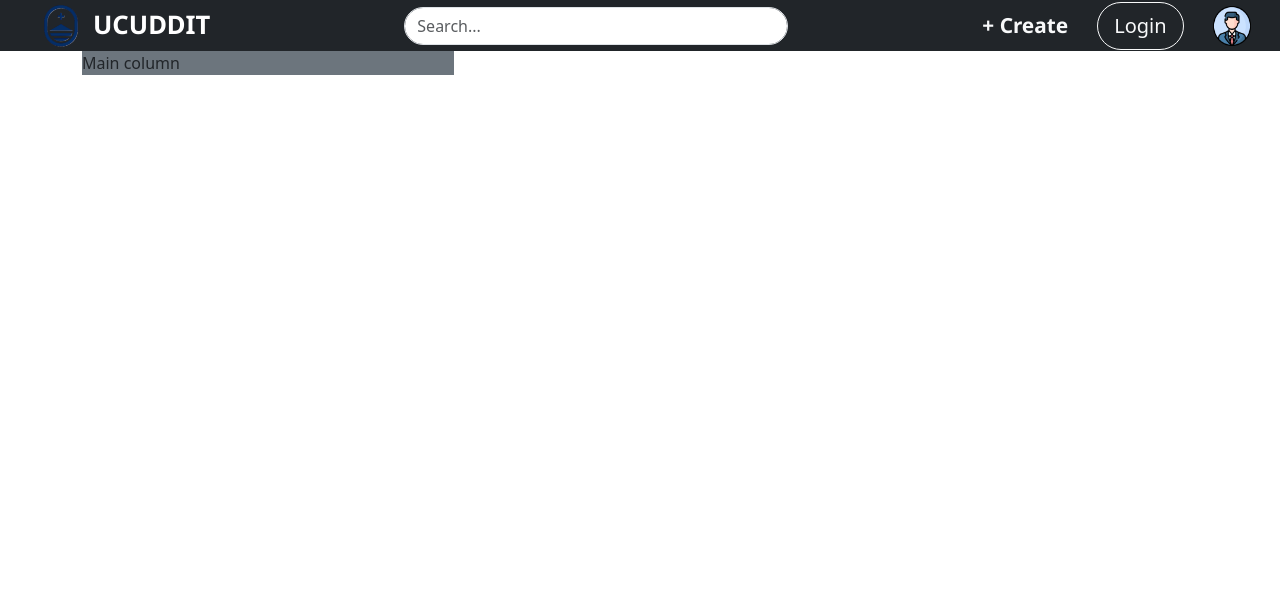
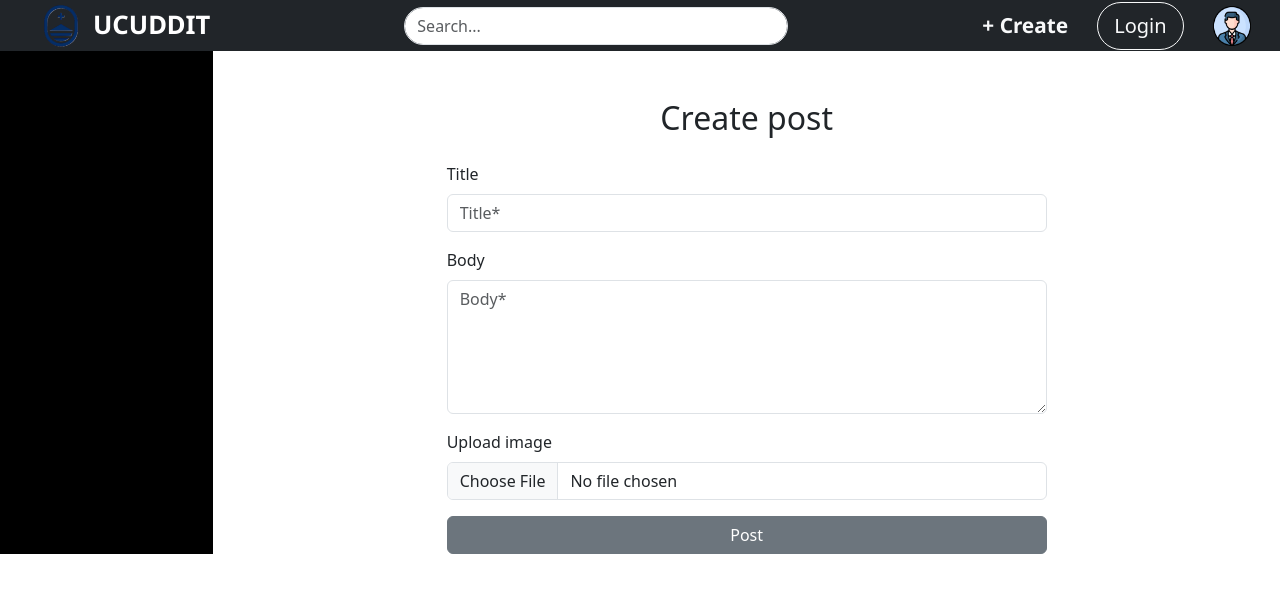
Before and after one commit to Joaco4200/Redditucu-front, a React (Create React App) app: page /create-post-page in a window 1280 px wide. Shown: the top 592 px of the page. Built offline with nearby package versions, Linux system fonts and the light colour scheme.

Commit message:
return del CreatePost

```diff
--- a/src/App.js
+++ b/src/App.js
@@ -9,6 +9,7 @@ function App() {
     <Router>
       <Routes>
           <Route path= "/" element={<HomePage/>}/>
+          <Route path="/home-page" element={<HomePage />} />
           <Route path= "/create-post-page" element={<CreatePostPage/>}/>
       </Routes>
     </Router>
--- a/src/atoms/LogButton.jsx
+++ b/src/atoms/LogButton.jsx
@@ -6,8 +6,6 @@ const LogButton = () =>{
     const {isAuthenticated} = useAuth0();
 
     return (isAuthenticated ? <LogoutButton/> : <LoginButton/>);
-    console.log("AAAAAAAAAAAAAAUTENTICADO");
-
 }
 
 export default LogButton;
--- /dev/null
+++ b/src/atoms/UcudditIcon.jsx
@@ -0,0 +1,22 @@
+import React from "react";
+import { useNavigate } from "react-router-dom";
+
+const UcudditIcon = () => {
+    const navigate= useNavigate()
+
+    const handleClick = () =>{
+        navigate('/home-page')
+    }
+
+    return(
+
+            <button className="btn" onClick={handleClick}>
+                <div className="d-flex align-items-center">
+                    <img src= "/logoucu.png" alt= "logo" style={{width: '5vw', height: '5vw' }}/>
+                    <div style={{ fontWeight: 'bold', fontFamily: 'Noto Sans', fontSize: '1.6rem', color: '#ffffff' }}>UCUDDIT</div>
+                </div>
+            </button>
+    )
+}
+
+export default UcudditIcon;
--- a/src/components/CreatePost.jsx
+++ b/src/components/CreatePost.jsx
@@ -1,17 +1,55 @@
-import React from "react"
+import React from 'react';
+import 'bootstrap/dist/css/bootstrap.min.css';
 
-const CreatePost = () =>{
+const CreatePost = () => {
+    return (
+        <div className="container-fluid">
+            <div className="row">
+                <div className="col-2" style={{ backgroundColor: 'black' }}></div>
 
-    return(
+                <div className="col-10 mt-5">
+                    <div className="mx-auto" style={{ maxWidth: '600px' }}>
+                        <h2 className="text-center mb-4">Create post</h2>
 
-        <div className="container">
-            <div className="col-md-4"/>
-            <div className="col-md-4 bg-secondary">
-                Main column
+
+                        <div className="mb-3">
+                            <label htmlFor="title" className="form-label">Title</label>
+                            <input
+                                type="text"
+                                id="title"
+                                className="form-control"
+                                placeholder="Title*"
+                            />
+                        </div>
+
+
+                        <div className="mb-3">
+                            <label htmlFor="content" className="form-label">Body</label>
+                            <textarea
+                                id="content"
+                                className="form-control"
+                                rows="5"
+                                placeholder="Body*"
+                            ></textarea>
+                        </div>
+
+
+                        <div className="mb-3">
+                            <label htmlFor="image" className="form-label">Upload image</label>
+                            <input
+                                type="file"
+                                id="image"
+                                className="form-control"
+                                accept="image/*"
+                            />
+                        </div>
+
+                        <button className="btn btn-secondary w-100"> Post </button>
+                    </div>
+                </div>
             </div>
-            <div className="col-md-4"/>
         </div>
-    )
-}
+    );
+};
 
 export default CreatePost;
--- a/src/components/Header.jsx
+++ b/src/components/Header.jsx
@@ -4,6 +4,7 @@ import SearchBar from "../atoms/SearchBar";
 import CreatePostIcon from "../atoms/CreatePostIcon";
 import ProfileIcon from "../atoms/ProfileIcon";
 import LogButton from "../atoms/LogButton";
+import UcudditIcon from "../atoms/UcudditIcon";
 
 
 const Header = () => {
@@ -13,12 +14,7 @@ const Header = () => {
         //Container main del header
         <div className="d-flex justify-content-between align-items-center p-3 bg-dark" style={{width: '100vw', height: '4vw' }}>
 
-            <button className="btn">
-                <div className="d-flex align-items-center">
-                    <img src= "/logoucu.png" alt= "logo" style={{width: '5vw', height: '5vw' }}/>
-                    <txt style={{ fontWeight: 'bold', fontFamily: 'Noto Sans', fontSize: '1.6rem', color: '#ffffff' }}>UCUDDIT</txt>
-                </div>
-            </button>
+            <UcudditIcon/>
 
             <SearchBar/>
 
--- a/src/index.js
+++ b/src/index.js
@@ -11,7 +11,9 @@ root.render(
     <Auth0Provider
       domain= "dev-ajetttoglsxgz176.us.auth0.com"
       clientId="glsqh9E2wiKDHJ6NLcxfxdToUYSjeaVI"
-      redirectUri= {window.location.origin}
+      authorizationParams={{
+        redirect_uri: window.location.origin,
+      }}
       cacheLocation= 'localstorage'>
       <App />
     </Auth0Provider>
```
